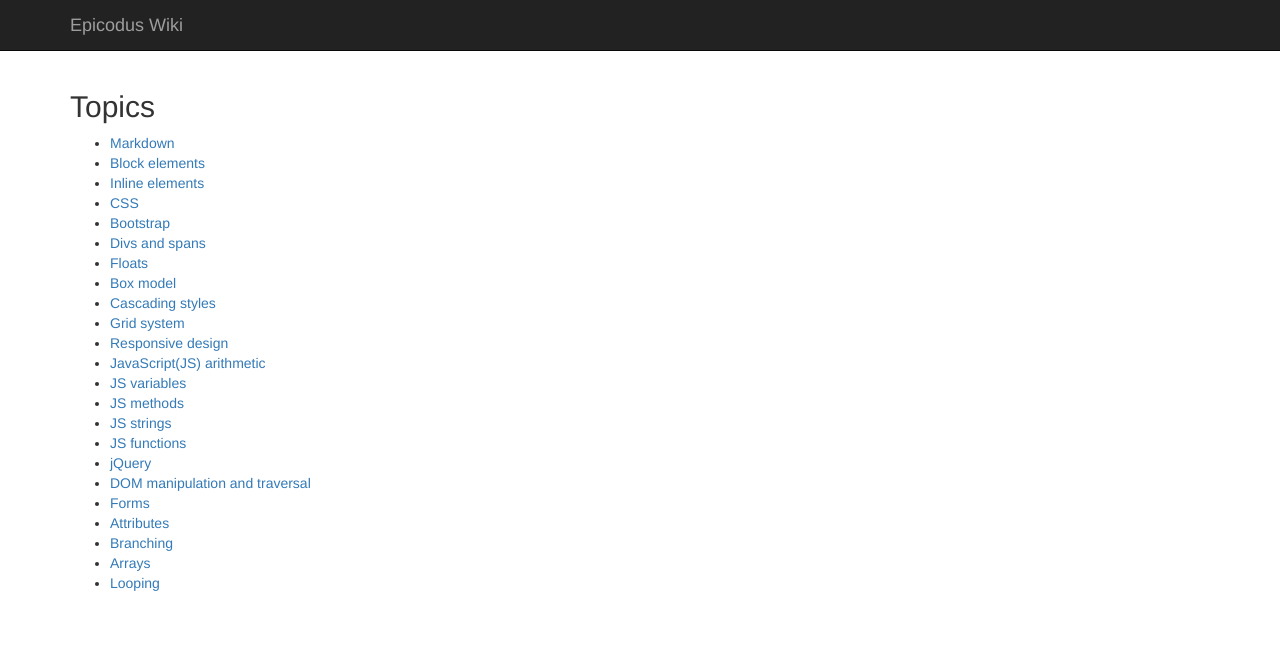
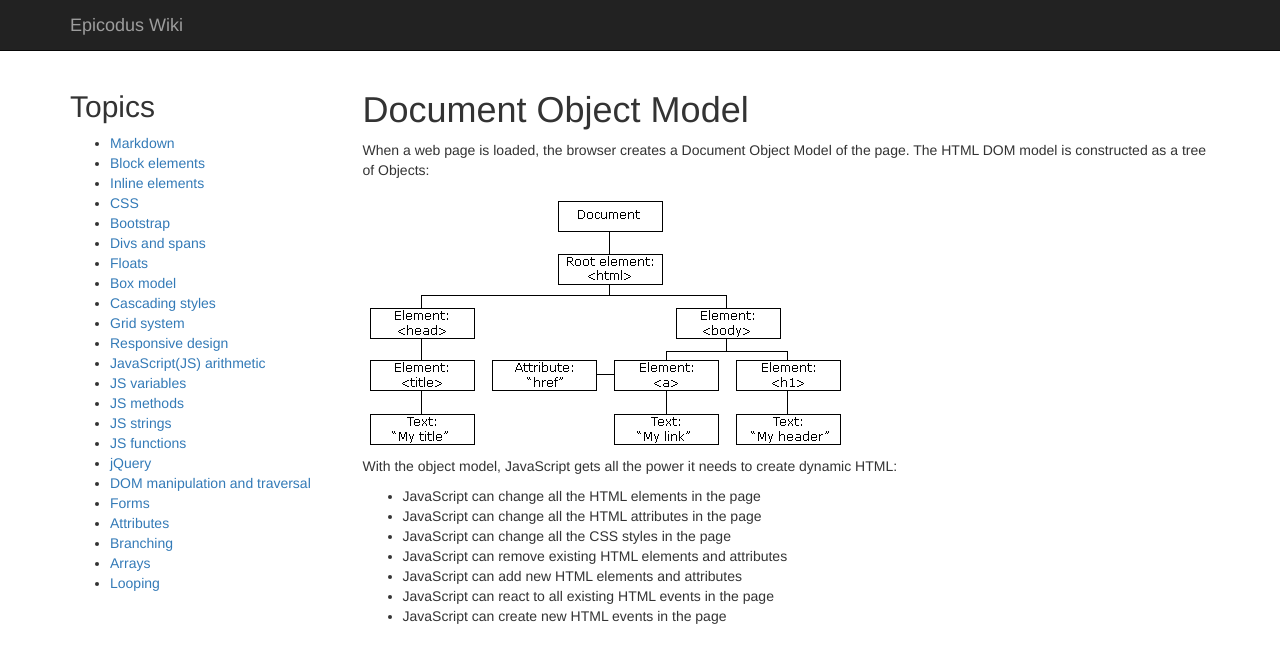
Before and after one commit to OskarRadon/wikiproject, a plain HTML site: page pages/dom.html in a window 1280 px wide. Drawn offline with Linux system fonts and the light colour scheme.

Commit message:
Add dom page content

```diff
--- a/pages/dom.html
+++ b/pages/dom.html
@@ -46,8 +46,19 @@
           </ul>
         </div>
         <div class="col-sm-9">
-          <h1></h1>
-          <p></p>
+          <h1>Document Object Model</h1>
+          <p>When a web page is loaded, the browser creates a Document Object Model of the page. The HTML DOM model is constructed as a tree of Objects:</p>
+          <img src="../img/dom.gif" alt="A picture of a DOM tree">
+          <p>With the object model, JavaScript gets all the power it needs to create dynamic HTML:</p>
+            <ul>
+              <li>JavaScript can change all the HTML elements in the page</li>
+              <li>JavaScript can change all the HTML attributes in the page</li>
+              <li>JavaScript can change all the CSS styles in the page</li>
+              <li>JavaScript can remove existing HTML elements and attributes</li>
+              <li>JavaScript can add new HTML elements and attributes</li>
+              <li>JavaScript can react to all existing HTML events in the page</li>
+              <li>JavaScript can create new HTML events in the page</li>
+            </ul>
         </div>
       </div>
     </div>
```
Also changed, not shown: img/dom.gif (added).
